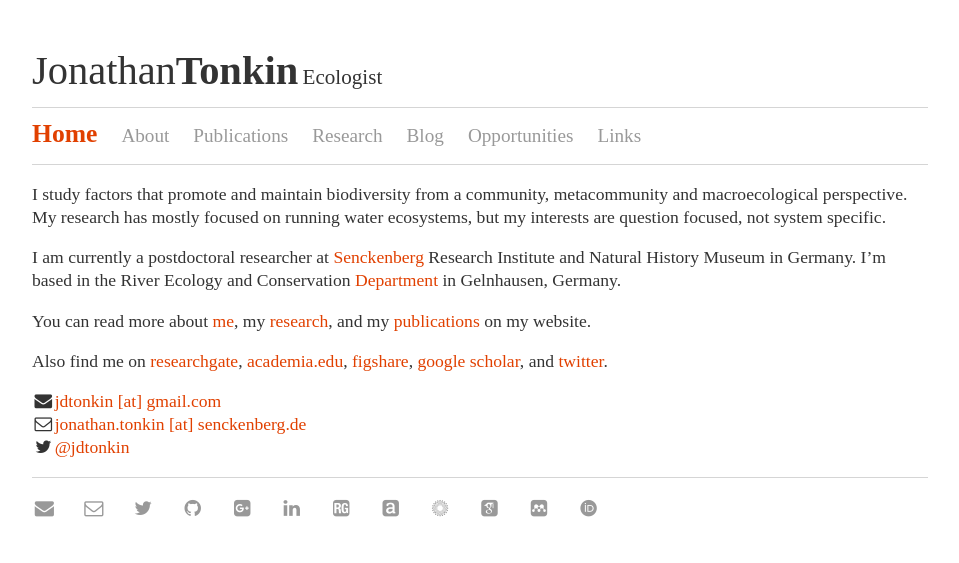
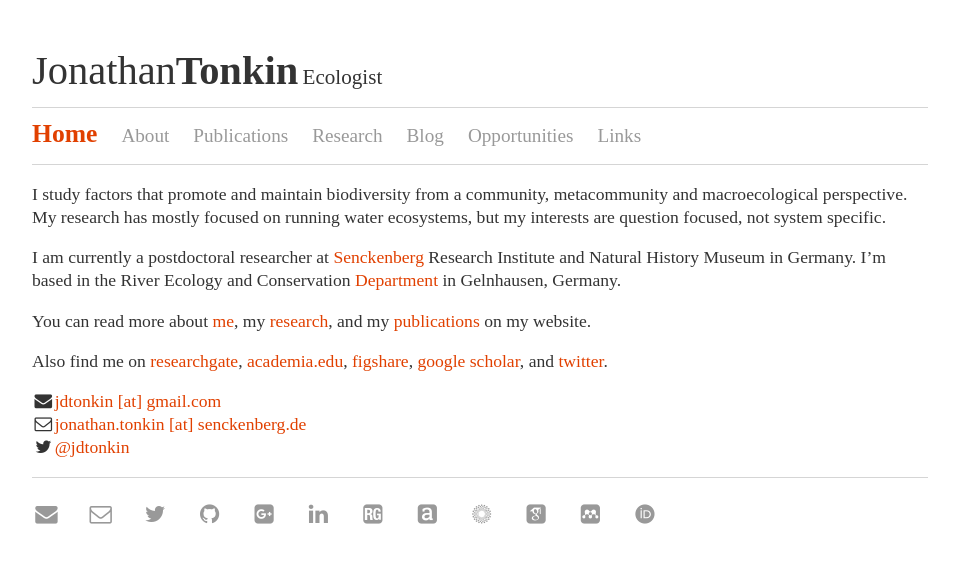
Before and after one commit to jdtonkin/jdtonkin.github.io, a Jekyll site: the page built from index.md, in a window 1280 px wide. Shown: the top 563 px of the page, without its empty margins (160-1119 px from the left). Built offline with Jekyll 4.4.1, drawn with Linux system fonts in a browser that asks for light colours; nearby versions of some CDN libraries; some web fonts are replaced.

Commit message:
Update main.css

```diff
--- a/css/main.css
+++ b/css/main.css
@@ -25,7 +25,7 @@
 nav ul li .activepage a:hover { text-decoration: none; color: #E14000;}
 
 nav { border-top: 1px solid #d5d5d5; border-bottom: 1px solid #d5d5d5; }
-footer { border-top: 1px solid #d5d5d5; font-size: 1.2em; }
+footer { border-top: 1px solid #d5d5d5; font-size: 1.4em; }
 footer a:hover { color: #E14000; }
 
 /* Blog */
```
